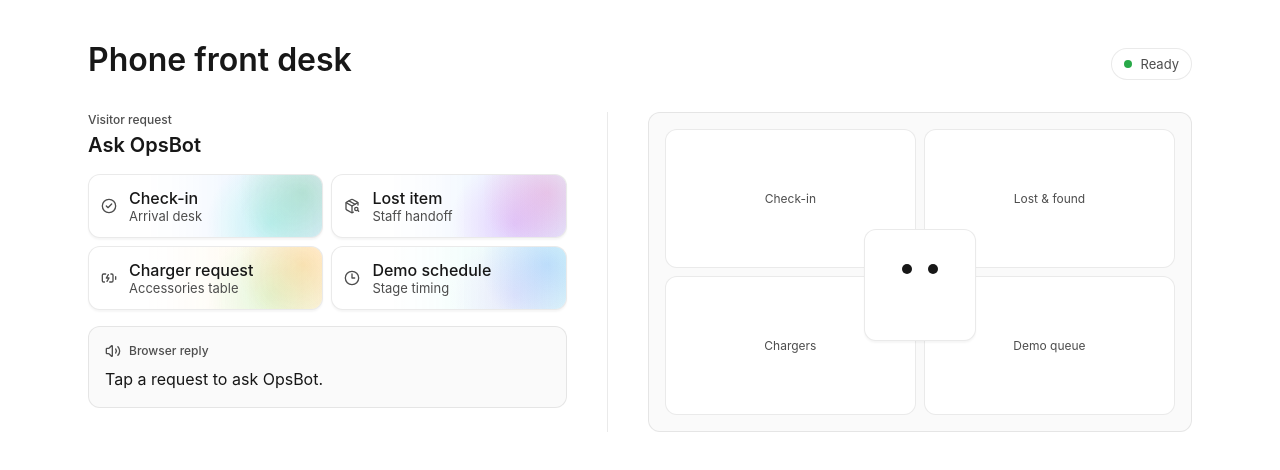
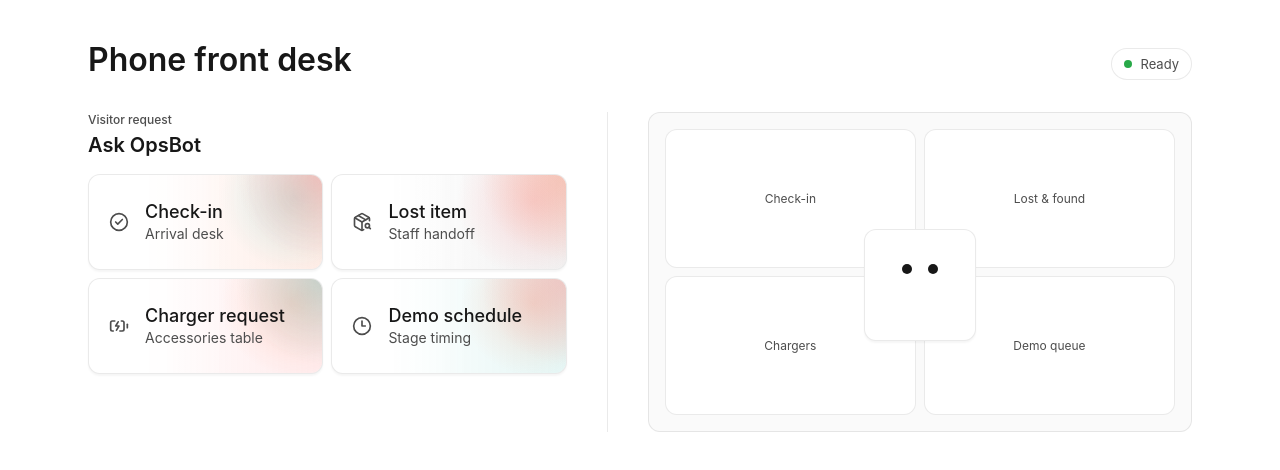
Before and after one commit to borjasolerme/opsbot, a Next.js app: page / in a window 1280 px wide. Shown: the top 470 px of the page. Built offline with nearby package versions, Linux system fonts and the light colour scheme.

Commit message:
Refine intent button gradients

```diff
--- a/components/OpsBotConsole.tsx
+++ b/components/OpsBotConsole.tsx
@@ -4,8 +4,7 @@ import {
   BatteryCharging,
   CheckCircle2,
   Clock3,
-  PackageSearch,
-  Volume2
+  PackageSearch
 } from "lucide-react";
 import { type ComponentType, useMemo, useState } from "react";
 import { Button } from "@/components/ui/button";
@@ -30,19 +29,18 @@ const intentIcons: Record<IntentId, ComponentType<{ className?: string }>> = {
   demo_schedule: Clock3
 };
 
-const intentGradients: Record<IntentId, string> = {
+const intentButtonGradients: Record<IntentId, string> = {
   check_in:
-    "before:bg-[radial-gradient(circle_at_92%_28%,rgba(40,169,72,0.22),transparent_30%),radial-gradient(circle_at_78%_78%,rgba(0,227,196,0.18),transparent_34%),linear-gradient(to_left,rgba(0,107,255,0.10),transparent_78%)]",
+    "before:bg-[radial-gradient(circle_at_100%_0%,rgba(255,90,95,0.28),transparent_34%),radial-gradient(circle_at_88%_24%,rgba(0,166,153,0.16),transparent_34%),linear-gradient(to_left,rgba(252,100,45,0.12),transparent_78%)]",
   lost_item:
-    "before:bg-[radial-gradient(circle_at_92%_28%,rgba(242,39,130,0.18),transparent_30%),radial-gradient(circle_at_78%_78%,rgba(160,0,248,0.16),transparent_34%),linear-gradient(to_left,rgba(0,107,255,0.10),transparent_78%)]",
+    "before:bg-[radial-gradient(circle_at_100%_0%,rgba(252,100,45,0.24),transparent_34%),radial-gradient(circle_at_86%_28%,rgba(255,90,95,0.20),transparent_36%),linear-gradient(to_left,rgba(118,118,118,0.10),transparent_78%)]",
   charger_request:
-    "before:bg-[radial-gradient(circle_at_92%_28%,rgba(255,147,0,0.22),transparent_30%),radial-gradient(circle_at_78%_78%,rgba(76,225,94,0.16),transparent_34%),linear-gradient(to_left,rgba(255,197,67,0.12),transparent_78%)]",
+    "before:bg-[radial-gradient(circle_at_100%_0%,rgba(0,166,153,0.22),transparent_34%),radial-gradient(circle_at_88%_24%,rgba(252,100,45,0.18),transparent_34%),linear-gradient(to_left,rgba(255,90,95,0.12),transparent_78%)]",
   demo_schedule:
-    "before:bg-[radial-gradient(circle_at_92%_28%,rgba(0,107,255,0.18),transparent_30%),radial-gradient(circle_at_78%_78%,rgba(201,121,255,0.16),transparent_34%),linear-gradient(to_left,rgba(0,227,196,0.10),transparent_78%)]"
+    "before:bg-[radial-gradient(circle_at_100%_0%,rgba(255,90,95,0.24),transparent_34%),radial-gradient(circle_at_86%_26%,rgba(252,100,45,0.18),transparent_34%),linear-gradient(to_left,rgba(0,166,153,0.10),transparent_78%)]"
 };
 
 export function OpsBotConsole() {
-  const [reply, setReply] = useState("Tap a request to ask OpsBot.");
   const [robotAction, setRobotAction] = useState<IntentResponse["robot_action"]>("idle");
   const [requestState, setRequestState] = useState<RequestState>("ready");
   const [lastIntent, setLastIntent] = useState<IntentId | null>(null);
@@ -73,12 +71,10 @@ export function OpsBotConsole() {
       }
 
       const data = (await response.json()) as IntentResponse;
-      setReply(data.reply);
       setRobotAction(data.robot_action);
 
       speakReply(data.reply);
     } catch {
-      setReply("OpsBot could not reach /intent. Try again from the phone app.");
       setRobotAction("idle");
       setRequestState("error");
     }
@@ -149,8 +145,8 @@ export function OpsBotConsole() {
               return (
                 <Button
                   className={cn(
-                    "relative h-16 justify-start gap-3 overflow-hidden border bg-background px-3 text-left transition-transform before:pointer-events-none before:absolute before:inset-0 before:content-[''] before:[mask-image:linear-gradient(to_left,black_0%,black_42%,transparent_100%)] hover:bg-background active:translate-y-px",
-                    intentGradients[option.id],
+                    "relative h-24 justify-start gap-4 overflow-hidden border bg-background px-5 text-left transition-transform before:pointer-events-none before:absolute before:inset-0 before:content-[''] before:[mask-image:linear-gradient(to_left,black_0%,black_42%,transparent_100%)] hover:bg-background active:translate-y-px [&_svg]:size-5",
+                    intentButtonGradients[option.id],
                     lastIntent === option.id && "border-ring bg-blue-50 hover:bg-blue-50"
                   )}
                   disabled={requestState === "calling"}
@@ -161,22 +157,14 @@ export function OpsBotConsole() {
                 >
                   <Icon className="relative z-10 text-muted-foreground" aria-hidden="true" />
                   <span className="relative z-10 flex min-w-0 flex-col">
-                    <span className="truncate text-base font-medium leading-5">{option.label}</span>
-                    <span className="truncate text-[13px] font-normal leading-4 text-muted-foreground">
+                    <span className="truncate text-lg font-medium leading-6">{option.label}</span>
+                    <span className="truncate text-sm font-normal leading-5 text-muted-foreground">
                       {option.helper}
                     </span>
                   </span>
                 </Button>
               );
             })}
-          </div>
-
-          <div className="rounded-md border border-border bg-secondary p-4" aria-live="polite">
-            <p className="mb-2 flex items-center gap-2 text-xs font-medium leading-4 text-muted-foreground">
-              <Volume2 className="h-4 w-4" aria-hidden="true" />
-              Browser reply
-            </p>
-            <p className="text-base leading-6 text-foreground">{reply}</p>
           </div>
         </div>
 
```
